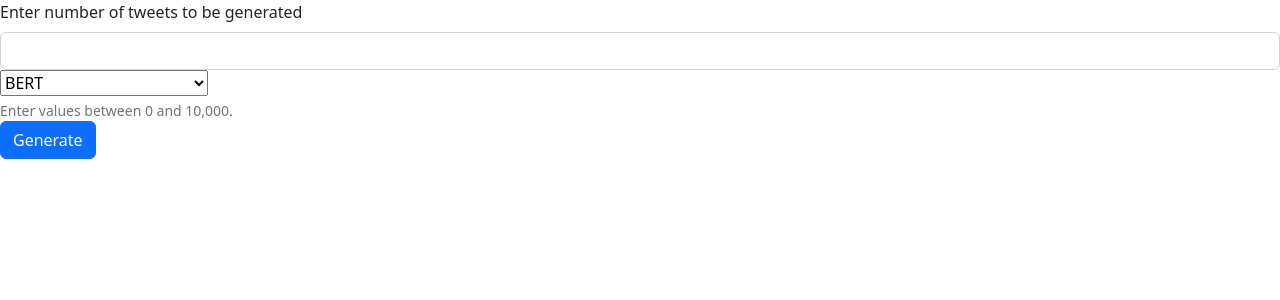
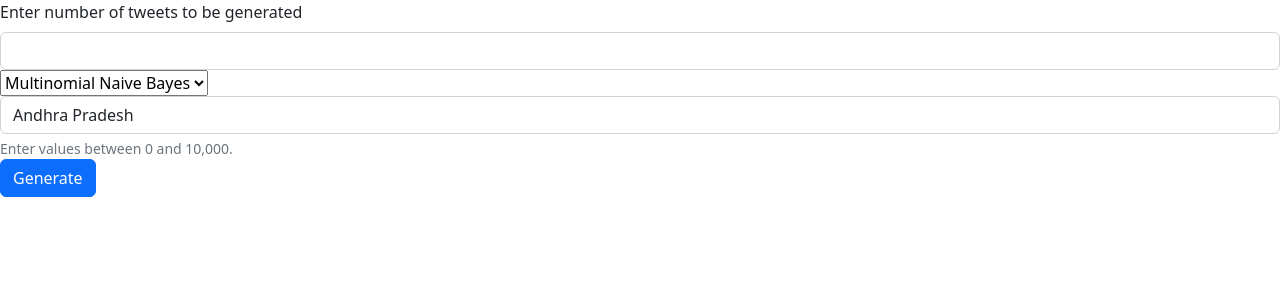
Before and after one commit to VyomKapur/twitter-disaster-app, a Flask app: page / in a window 1280 px wide. Shown: the part 56-356 px from the top of the page. Run offline with Flask 2, Linux system fonts and the light colour scheme; parts of the project's set-up code (start-up, migrations or seed data) failed here and were passed over.

Commit message:
Final proj

```diff
--- a/app.py
+++ b/app.py
@@ -5,24 +5,45 @@ import re
 import twint
 import nest_asyncio
 import os
+from geopy.geocoders import Nominatim
+import nltk
+from nltk.tokenize import word_tokenize
+from nltk.stem import WordNetLemmatizer
 
-from flask import Flask, redirect, session, url_for, render_template, request, flash, session
+from flask import Flask,session, render_template, request, session
 
 nest_asyncio.apply()
 app = Flask(__name__)
 app.secret_key = '\xf0?a\x9a\\\xff\xd4;\x0c\xcbHi'
-model_mnb = pickle.load(open('./models/model.pkl', 'rb'))
-model_gnb = pickle.load(open('./models/model_g.pkl', 'rb'))
-#model_bert = pickle.load(open('./models/bert.pkl', 'rb'))
-vec = pickle.load(open('./models/vec.pkl', 'rb'))
+model_mnb = pickle.load(open('./models/model_mnb.pkl', 'rb'))
+model_bnb = pickle.load(open('./models/model_bnb.pkl', 'rb'))
+model_svm = pickle.load(open('./models/model_svm.pkl', 'rb'))
+lemmatizer = WordNetLemmatizer()
+
+vectorizer = pickle.load(open('./models/vec.pkl', 'rb'))
+vectorizer1 = pickle.load(open('./models/vec1.pkl', 'rb'))
 
 def cleanText(text):
-    text = re.sub(r'@[A-Za-z0-9]', '', text)
-    text = re.sub(r'#[A-Za-z0-9]', '', text)
-    text = re.sub(r'RT[\s]+', '', text)
     text = re.sub(r'https?:\/\/\S+', '', text)
+    text = re.sub(r'[^\w\s]','',text)
+    text = text.lower()
     return text
 
+def lemmat(text) :
+    lem = []
+    for word in text :
+        lem.append(lemmatizer.lemmatize(word))
+    return lem
+
+def ListToStr(l) :
+    return ' '.join(l)
+
+def get_geocode(location):
+    if location == "Worldwide":
+        return False
+    geo = Nominatim(user_agent="Disaster App").geocode(location)
+    geocode = str(geo.latitude) + ", " + str(geo.longitude) + ",10km"
+    return geocode
 
 @app.route('/')
 def homepage():
@@ -41,6 +62,8 @@ async def get_data():
     os.remove("./datasets/dataset1.json")
     if request.method == 'POST':
         limit = request.form['limit']
+        location = request.form['state']
+        geocode = get_geocode(location)
         print(request.form['model'])
         session['model'] = int(request.form['model'])
         c = twint.Config()
@@ -48,7 +71,10 @@ async def get_data():
         c.Store_json = True
         c.Output = "./datasets/dataset1.json"
         c.Limit = int(limit)
+        if geocode != False:
+            c.Geo = geocode
         session['limit'] = limit
+        session['location'] = location
         twint.run.Search(c)
         data = pd.read_json('./datasets/dataset1.json', lines=True, nrows=int(limit)+2)
     return clean_data(data)
@@ -59,22 +85,29 @@ def clean_data(data):
     data.drop_duplicates(subset=['tweet'], inplace=True)
     original_data = data['tweet']
     data['tweet'] = data['tweet'].apply(cleanText)
-    return predict(list(data['tweet']), list(original_data))
+    data['tweet'] = [word_tokenize(entry) for entry in data['tweet']]
+    data['tweet'] = data['tweet'].apply(lemmat)
+    data['lemmatized_word'] = data['tweet'].apply(lemmat)
+    data["lemmatized_word"] = data.lemmatized_word.apply(ListToStr)
+    return predict(list(data['lemmatized_word']), list(original_data))
 
 @app.route('/predict')
 def predict(data, orginal_data):
     data = np.array(data)
+
     if session['model'] == 0:
-        output = [1 for i in range(len(data))]
-        #BERT application
-        pass
+        x = vectorizer.transform(data)
+        output = model_mnb.predict(x)
+
     elif session['model'] == 1:
-        x = vec.transform(data)
-        output = model_mnb.predict(x)
+        x = vectorizer1.transform(data)
+        output = model_bnb.predict(x)
+
     elif session['model'] == 2:
-        x = vec.transform(data)
-        output = model_gnb.predict(x.toarray())
-    return render_template('result.html', pred_text = orginal_data, pred = output, limit = session['limit'])
+        x = vectorizer.transform(data)
+        output = model_svm.predict(x)
+
+    return render_template('result.html', pred_text = orginal_data, pred = output, limit = session['limit'], location=session['location'])
 
 if __name__ == "__main__":
     app.run(debug=True)
--- a/templates/homepage.html
+++ b/templates/homepage.html
@@ -31,9 +31,48 @@
         <div id="control">
             <input type="text" name="limit" class="form-control" id="lmt" aria-describedby="limit">
             <select name="model" id="mdl">
-                <option value="0">BERT</option>
-                <option value="1">Multinomial Naive Bayes</option>
-                <option value="2">Gaussian Naive Bayes</option>
+                <option value="0">Multinomial Naive Bayes</option>
+                <option value="1">Bernoulli Naive Bayes</option>
+                <option value="2">SVM</option>
+            </select>
+            <select name="state" id="state" class="form-control">
+                <option value="Andhra Pradesh">Andhra Pradesh</option>
+                <option value="Andaman and Nicobar Islands">Andaman and Nicobar Islands</option>
+                <option value="Arunachal Pradesh">Arunachal Pradesh</option>
+                <option value="Assam">Assam</option>
+                <option value="Bihar">Bihar</option>
+                <option value="Chandigarh">Chandigarh</option>
+                <option value="Chhattisgarh">Chhattisgarh</option>
+                <option value="Dadar and Nagar Haveli">Dadar and Nagar Haveli</option>
+                <option value="Daman and Diu">Daman and Diu</option>
+                <option value="Delhi">Delhi</option>
+                <option value="Lakshadweep">Lakshadweep</option>
+                <option value="Puducherry">Puducherry</option>
+                <option value="Goa">Goa</option>
+                <option value="Gujarat">Gujarat</option>
+                <option value="Haryana">Haryana</option>
+                <option value="Himachal Pradesh">Himachal Pradesh</option>
+                <option value="Jammu and Kashmir">Jammu and Kashmir</option>
+                <option value="Jharkhand">Jharkhand</option>
+                <option value="Karnataka">Karnataka</option>
+                <option value="Kerala">Kerala</option>
+                <option value="Madhya Pradesh">Madhya Pradesh</option>
+                <option value="Maharashtra">Maharashtra</option>
+                <option value="Manipur">Manipur</option>
+                <option value="Meghalaya">Meghalaya</option>
+                <option value="Mizoram">Mizoram</option>
+                <option value="Nagaland">Nagaland</option>
+                <option value="Odisha">Odisha</option>
+                <option value="Punjab">Punjab</option>
+                <option value="Rajasthan">Rajasthan</option>
+                <option value="Sikkim">Sikkim</option>
+                <option value="Tamil Nadu">Tamil Nadu</option>
+                <option value="Telangana">Telangana</option>
+                <option value="Tripura">Tripura</option>
+                <option value="Uttar Pradesh">Uttar Pradesh</option>
+                <option value="Uttarakhand">Uttarakhand</option>
+                <option value="West Bengal">West Bengal</option>
+                <option value="Worldwide">Worldwide</option>
             </select>
         </div>
         <div id="emailHelp" class="form-text">Enter values between 0 and 10,000.</div>
--- a/templates/result.html
+++ b/templates/result.html
@@ -25,6 +25,7 @@
     </div>
     </nav>
     <h1>Limit is: {{ limit }}</h1>
+    <h1>Location is: {{ location }}</h1>
     <div class="container">
     {% for i in range(pred_text|length) %}
     <div class="card">
```
Also changed, not shown: models/model.py (+45 -9 lines), requirements.txt (+5 -2 lines), 8 other files.
